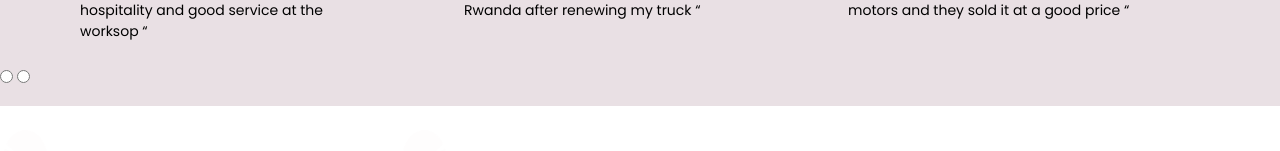
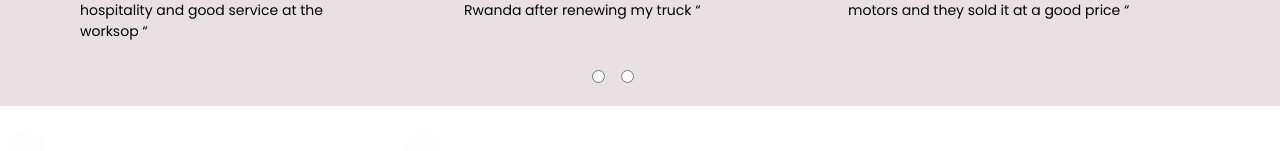
Before and after one commit to dianKoliva/kmsite, a Vue app: page / in a window 1280 px wide. Shown: the part 1582-1733 px from the top of the page. Built offline with nearby package versions, Linux system fonts and the light colour scheme; the HTML template or start-up script is replaced by a standard one.

Commit message:
new changes

```diff
--- a/src/components/Clients.vue
+++ b/src/components/Clients.vue
@@ -74,7 +74,7 @@
         </div>
       </div>
 
-      <div class="content-center pb-4">
+      <div class="ml-96 pl-52 pb-4">
         <input type="radio" @change="onChange(1)" name="change" id="" />
 
         <input
@@ -82,7 +82,7 @@
           @change="onChange(2)"
           name="change"
           id=""
-          class="ml-1"
+          class="ml-4"
         />
       </div>
     </div>
```
